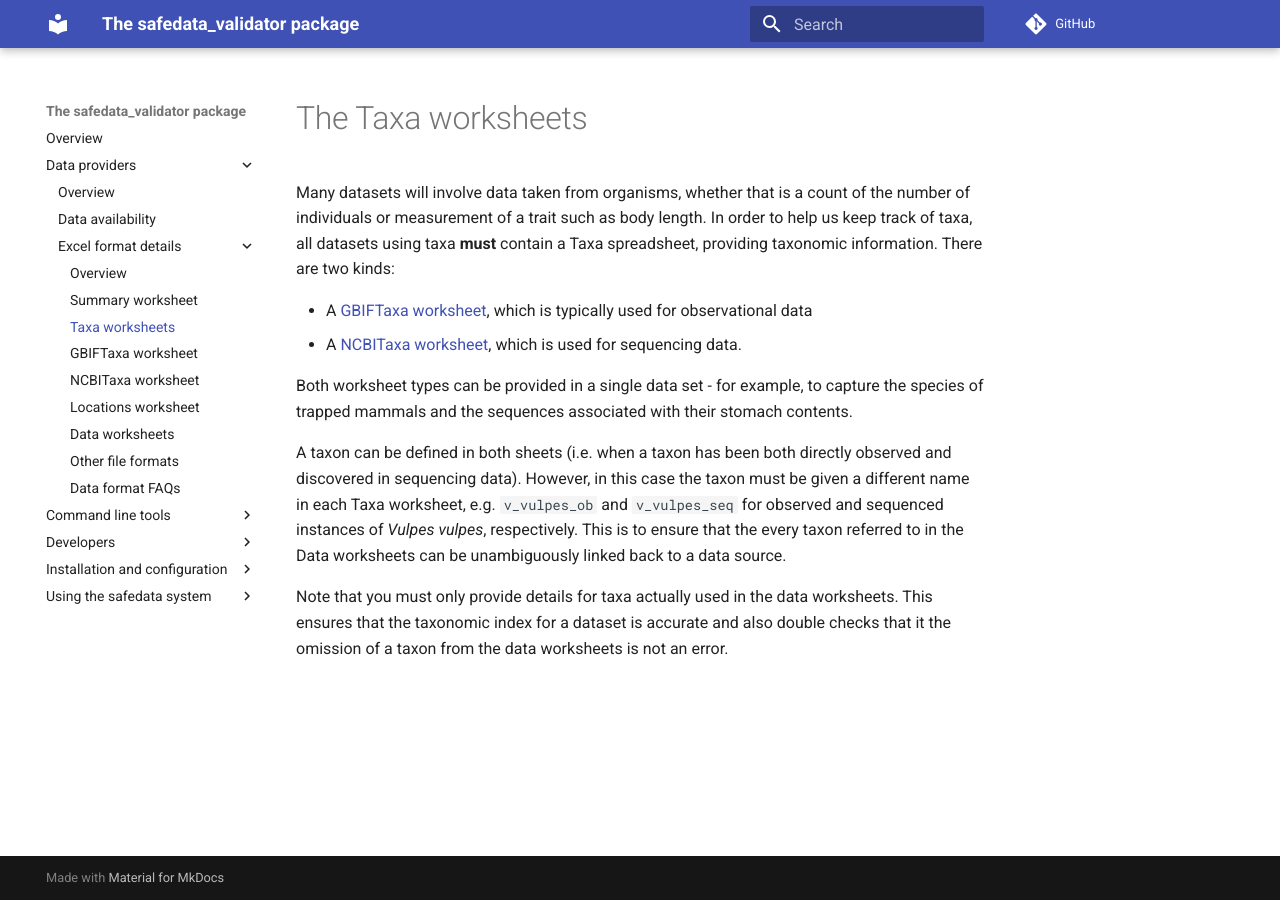
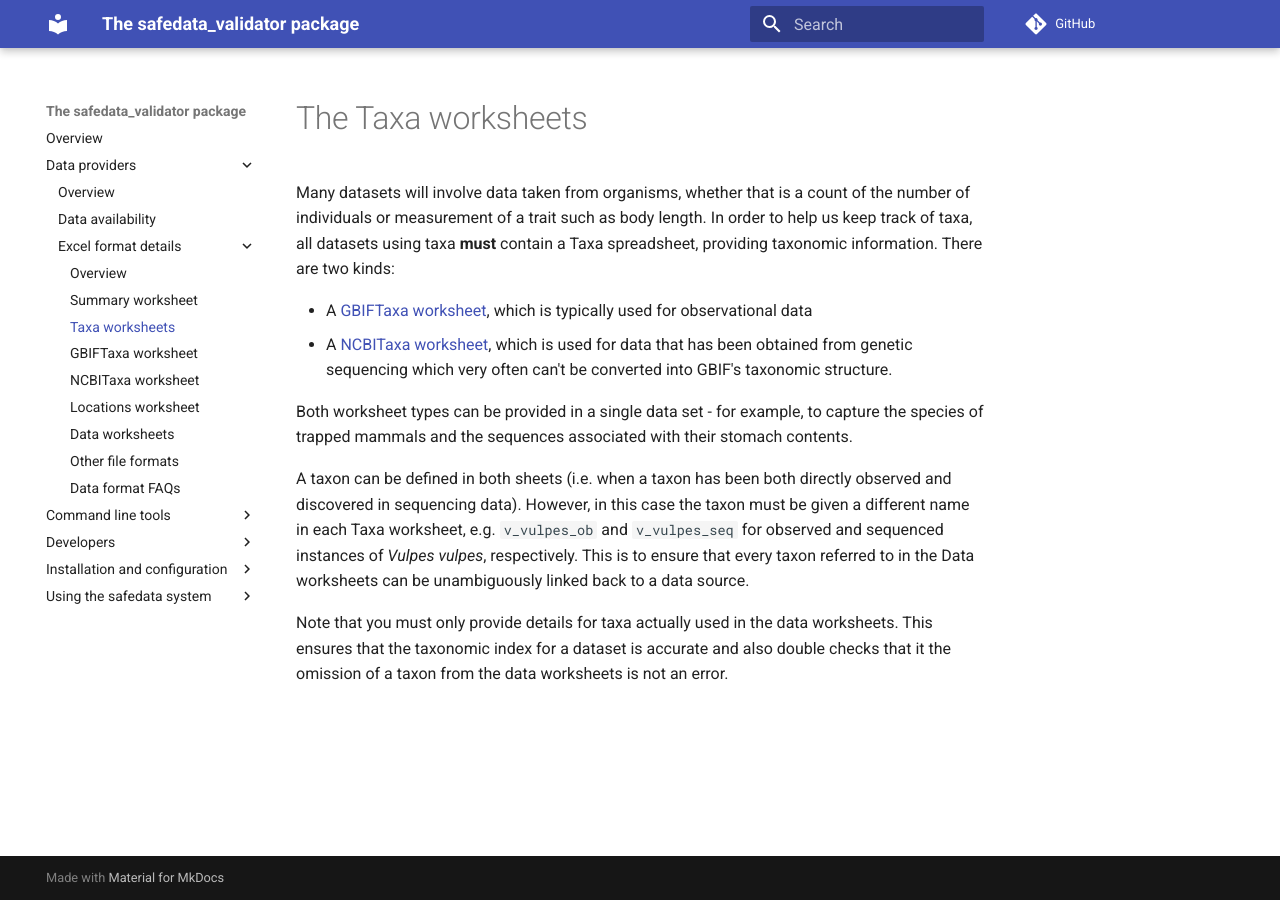
Before and after one commit to ImperialCollegeLondon/safedata_validator, an MkDocs documentation site: the page built from docs/data_providers/data_format/taxa.md, in a window 1280 px wide. Built offline with MkDocs 1.6.1 and Material for MkDocs 9.7.7, drawn with Linux system fonts in a browser that asks for light colours; comment, search, counter and statistics services are not loaded.

Commit message:
Minor fixes for problems Liv noticed

```diff
--- a/docs/data_providers/data_format/taxa.md
+++ b/docs/data_providers/data_format/taxa.md
@@ -6,7 +6,9 @@ keep track of taxa, all datasets using taxa **must** contain a Taxa spreadsheet,
 providing taxonomic information. There are two kinds:
 
 * A [GBIFTaxa worksheet](gbif_taxa.md), which is typically used for observational data
-* A [NCBITaxa worksheet](ncbi_taxa.md), which is used for sequencing data.
+* A [NCBITaxa worksheet](ncbi_taxa.md), which is used for data that has been obtained
+  from genetic sequencing which very often can't be converted into GBIF's taxonomic
+  structure.
 
 Both worksheet types can be provided in a single data set - for example, to capture
 the species of trapped mammals and the sequences associated with their stomach contents.
@@ -15,8 +17,8 @@ A taxon can be defined in both sheets (i.e. when a taxon has been both directly
 and discovered in sequencing data). However, in this case the taxon must be given a
 different name in each Taxa worksheet, e.g. `v_vulpes_ob` and `v_vulpes_seq` for
 observed and sequenced instances of *Vulpes vulpes*, respectively. This is to ensure
-that the every taxon referred to in the Data worksheets can be unambiguously linked back
-to a data source.
+that every taxon referred to in the Data worksheets can be unambiguously linked back to
+a data source.
 
 Note that you must only provide details for taxa actually used in the data worksheets.
 This ensures that the taxonomic index for a dataset is accurate and also double checks
```
